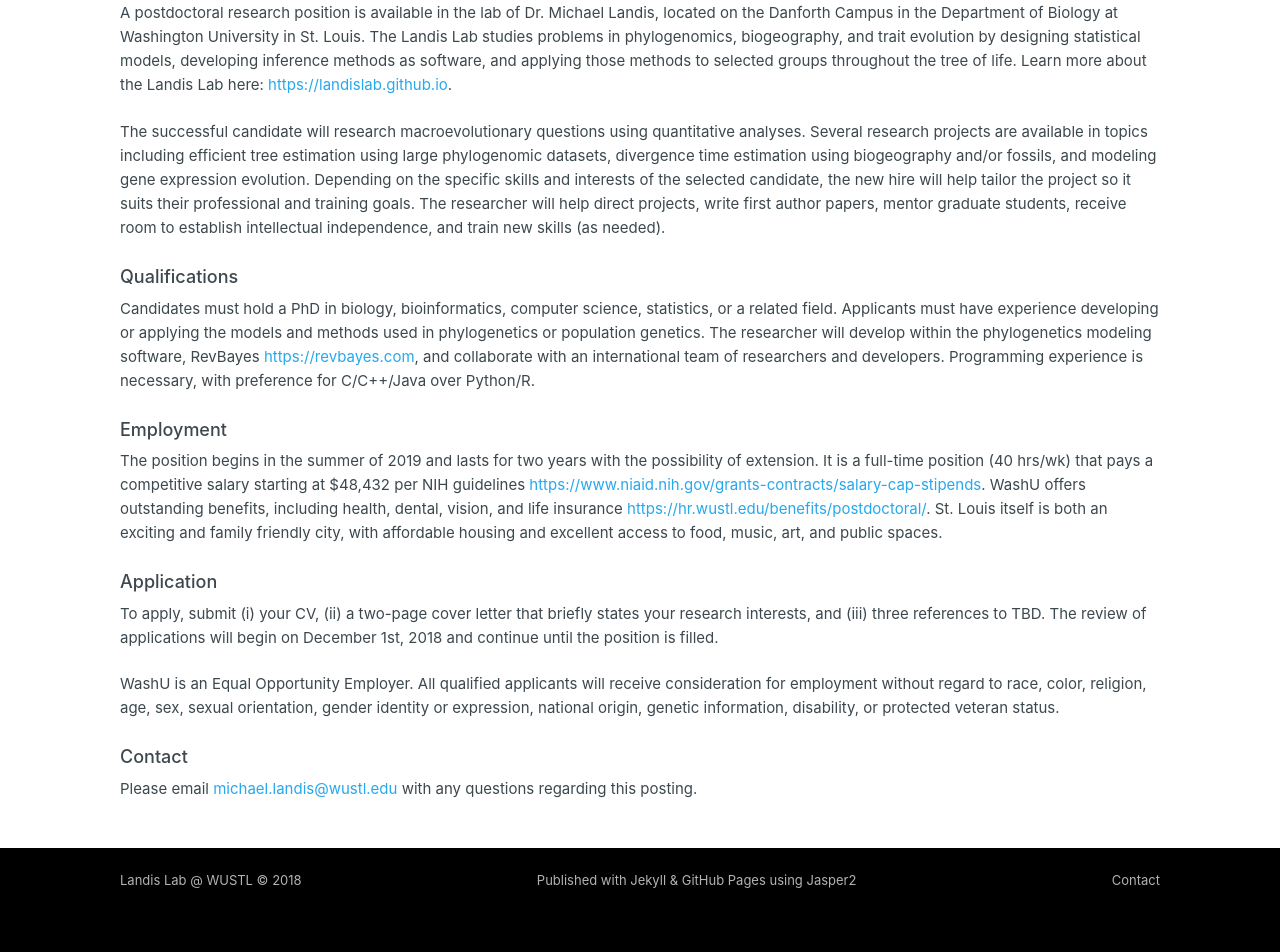
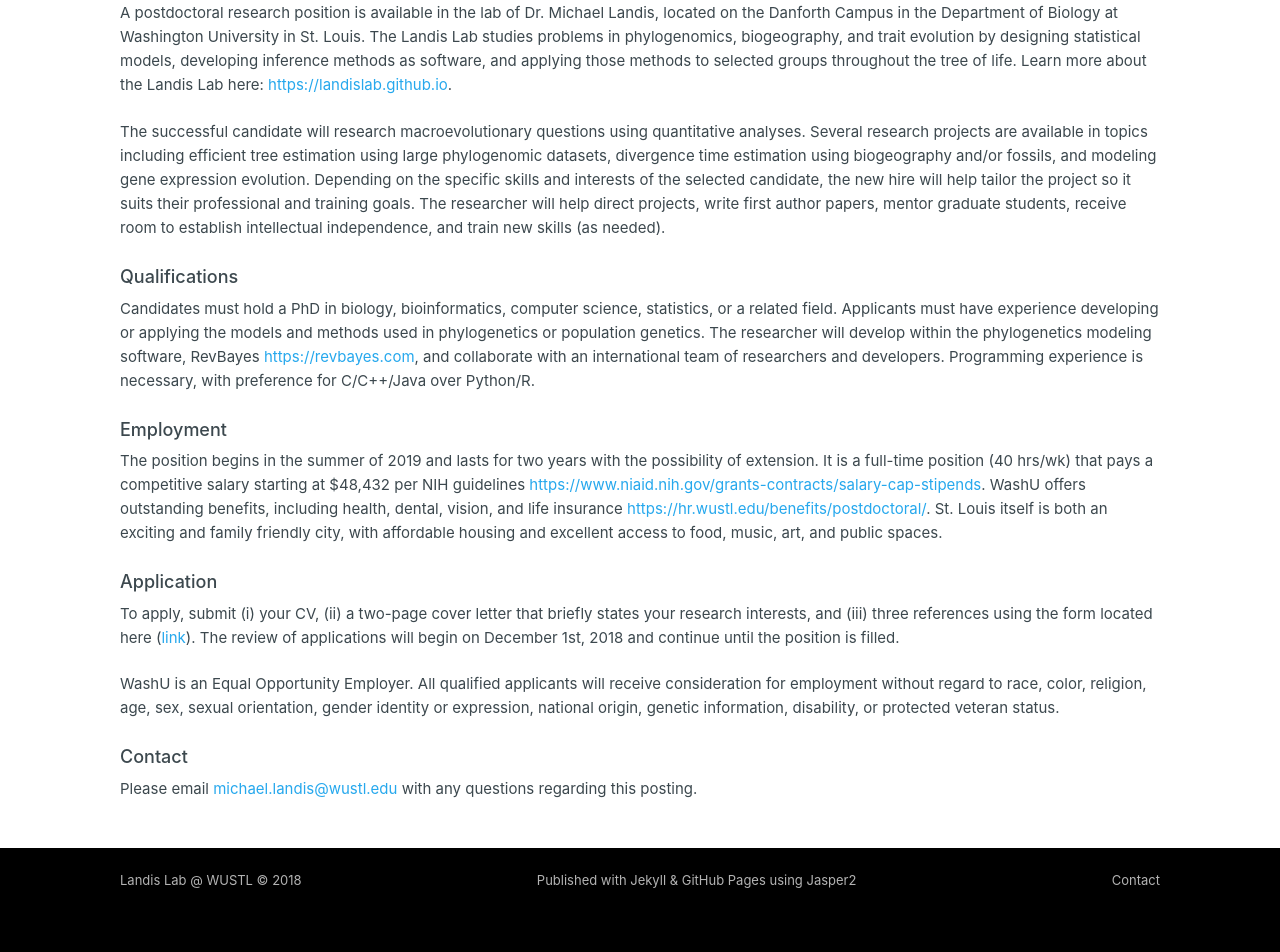
Before and after one commit to landislab/landislab.github.io, a Jekyll site: the page built from people/postdoc_position.md, in a window 1280 px wide. Shown: the part 310-1262 px from the top of the page. Built offline with Jekyll 4.4.1, drawn with Linux system fonts in a browser that asks for light colours; nearby versions of some CDN libraries.

Commit message:
update postdoc md

```diff
--- a/people/postdoc_position.md
+++ b/people/postdoc_position.md
@@ -18,7 +18,8 @@
 The position begins in the summer of 2019 and lasts for two years with the possibility of extension. It is a full-time position (40 hrs/wk) that pays a competitive salary starting at $48,432 per NIH guidelines <https://www.niaid.nih.gov/grants-contracts/salary-cap-stipends>. WashU offers outstanding benefits, including health, dental, vision, and life insurance <https://hr.wustl.edu/benefits/postdoctoral/>. St. Louis itself is both an exciting and family friendly city, with affordable housing and excellent access to food, music, art, and public spaces.
 
 ### Application
-To apply, submit (i) your CV, (ii) a two-page cover letter that briefly states your research interests, and (iii) three references to TBD. The review of applications will begin on December 1st, 2018 and continue until the position is filled.
+To apply, submit (i) your CV, (ii) a two-page cover letter that briefly states your research interests, and (iii) three references using the form located here ([link](
+https://jobs.wustl.edu/psc/APPLHRMS/EMPLOYEE/HRMS/c/HRS_HRAM.HRS_APP_SCHJOB.GBL?Page=HRS_APP_JBPST&REL_ACTION=Yes&SiteId=1&HRS_JO_PST_TYPE=E&HRS_JOB_OPENING_ID=41792&HRS_JO_PST_SEQ=1)). The review of applications will begin on December 1st, 2018 and continue until the position is filled.
 
 WashU is an Equal Opportunity Employer. All qualified applicants will receive consideration for employment without regard to race, color, religion, age, sex, sexual orientation, gender identity or expression, national origin, genetic information, disability, or protected veteran status.
 
```
